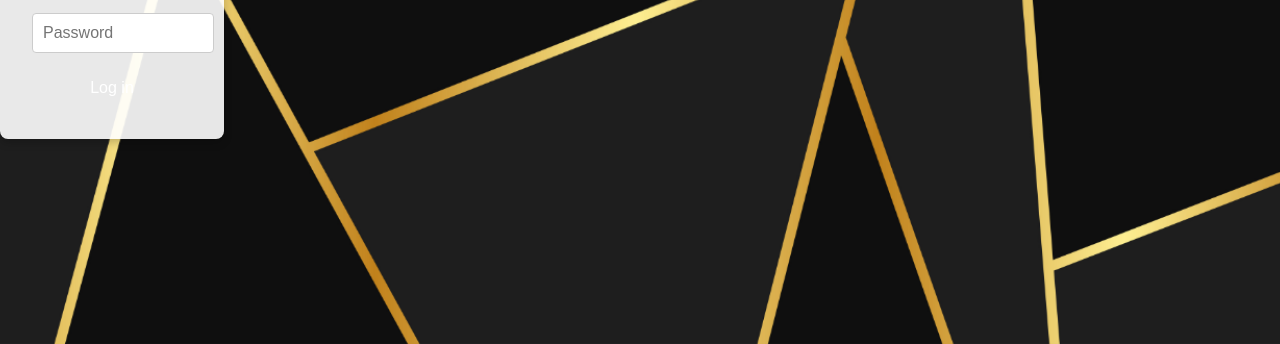
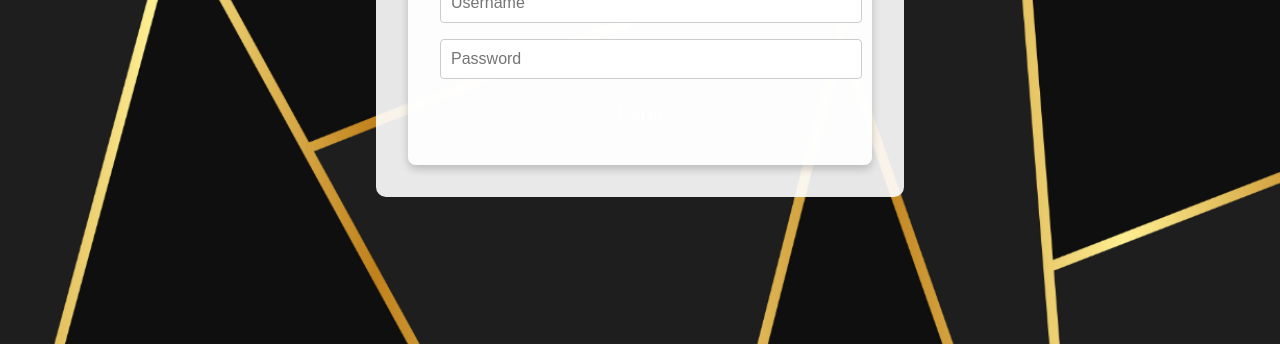
Before and after one commit to KathyNNguyen/Quantum-Garnet-Project, a plain HTML site: page UIX/Pages/Login.html in a window 1280 px wide. Shown: the part 456-800 px from the top of the page. Drawn offline with Linux system fonts and the light colour scheme; files whose address does not match are found by name.

Commit message:
Corrected login form positioning

```diff
--- a/UIX/styles.css
+++ b/UIX/styles.css
@@ -198,10 +198,13 @@ body {
     }
 
     .login_container {
+        grid-column: 2 / 5;
+        grid-row: 4 / 6;
         display: flex;
-        justify-content: center;
-        align-items: center;
-        height: calc(100vh - 6.5rem); /* Adjusted to exclude the toolbar height */
+        background-color: rgba(255, 255, 255, 0.9);
+        padding: 2rem;
+        border-radius: 10px;
+        margin: auto;
     }
 
     .login-form {
```
